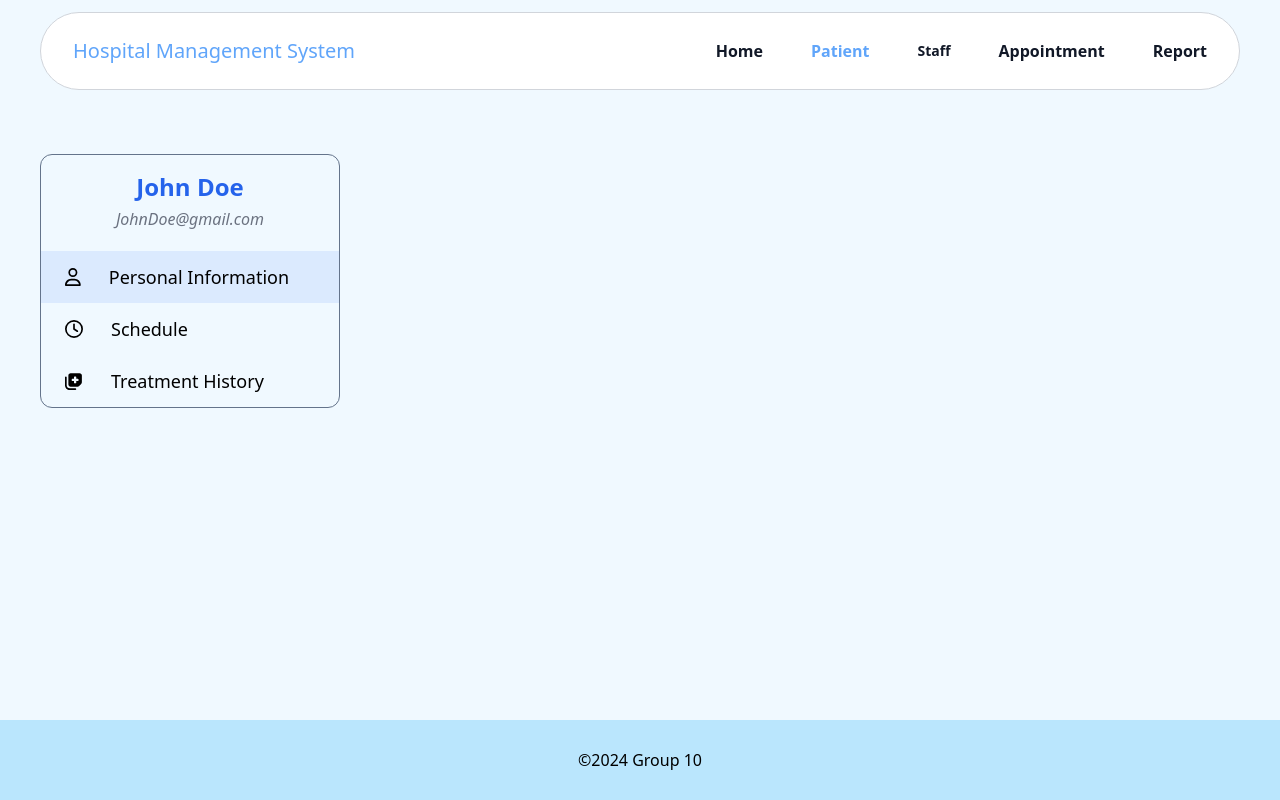
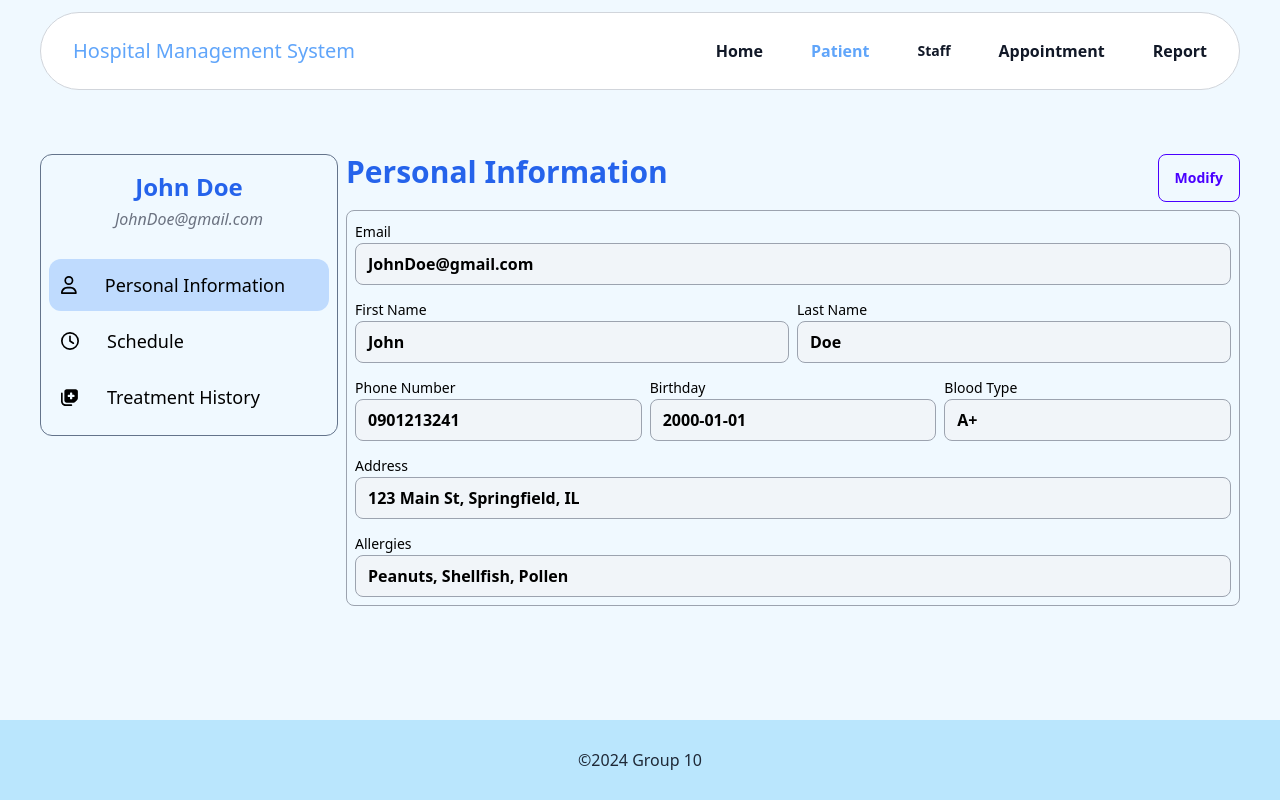
Before and after one commit to tom474/hospital_management_website, a React (Vite) app in the folder client/: page /patient/1 in a window 1280 px wide. Built offline with nearby package versions, Linux system fonts and the light colour scheme.

Commit message:
chore: Add DaisyUI plugin to Tailwind configuration and update PatientDetailPage
feat: finish patient information page

```diff
--- /dev/null
+++ b/client/src/components/patient/detail/PatientInformation.jsx
@@ -0,0 +1,253 @@
+import PropTypes from "prop-types";
+import { useState } from "react";
+
+export default function PatientInformation({ patient }) {
+	const [patientUpdate, setPatientUpdate] = useState(patient);
+	const [isUpdate, setIsUpdate] = useState(false);
+
+	const handleIsUpdate = () => {
+		setIsUpdate((prev) => !prev);
+	};
+
+	const handleOnChange = (e) => {
+		const { name, value } = e.target;
+		setPatientUpdate((prev) => ({ ...prev, [name]: value }));
+	};
+
+	const onSubmit = (e) => {
+		e.preventDefault();
+		console.log(patientUpdate);
+		setIsUpdate(false);
+	};
+
+	return (
+		<form onSubmit={onSubmit} className="w-9/12 mt-16 mb-6">
+			<div className="mb-2 flex justify-between">
+				<h1 className="font-semibold text-3xl text-blue-600">
+					Personal Information
+				</h1>
+
+				<div
+					onClick={handleIsUpdate}
+					className={`btn btn-outline ${
+						isUpdate ? "btn-error" : "btn-primary"
+					} `}
+				>
+					{isUpdate ? "Cancel" : "Modify"}
+				</div>
+			</div>
+			<div className="border-[1px] rounded-lg border-solid border-gray-400 p-2">
+				<div>
+					<label htmlFor="email" className="text-black text-sm">
+						Email
+					</label>
+					{isUpdate ? (
+						<input
+							type="email"
+							placeholder="Enter email"
+							value={patientUpdate.email}
+							name="email"
+							id="email"
+							onChange={handleOnChange}
+							className="input input-bordered w-full bg-slate-50 mt-2 text-black font-medium border-sky-200"
+						/>
+					) : (
+						<div className="font-semibold text-black w-full py-2 px-3 rounded-lg border-[1px] border-solid border-gray-400 bg-slate-100">
+							{patientUpdate.email}
+						</div>
+					)}
+				</div>
+
+				<div className="flex gap-2 mt-3">
+					<div className="w-6/12">
+						<label
+							htmlFor="firstName"
+							className="text-black text-sm"
+						>
+							First Name
+						</label>
+						{isUpdate ? (
+							<input
+								type="text"
+								placeholder="Enter first name"
+								value={patientUpdate.firstName}
+								name="firstName"
+								id="firstName"
+								onChange={handleOnChange}
+								className="input input-bordered w-full bg-slate-50 mt-2 text-black font-medium border-sky-200"
+							/>
+						) : (
+							<div className="font-semibold text-black w-full py-2 px-3 rounded-lg border-[1px] border-solid border-gray-400 bg-slate-100">
+								{patientUpdate.firstName}
+							</div>
+						)}
+					</div>
+
+					<div className="w-6/12">
+						<label
+							htmlFor="lastName"
+							className="text-black text-sm"
+						>
+							Last Name
+						</label>
+						{isUpdate ? (
+							<input
+								type="text"
+								placeholder="Enter last name"
+								value={patientUpdate.lastName}
+								name="lastName"
+								id="lastName"
+								onChange={handleOnChange}
+								className="input input-bordered w-full bg-slate-50 mt-2 text-black font-medium border-sky-200"
+							/>
+						) : (
+							<div className="font-semibold text-black w-full py-2 px-3 rounded-lg border-[1px] border-solid border-gray-400 bg-slate-100">
+								{patientUpdate.lastName}
+							</div>
+						)}
+					</div>
+				</div>
+
+				<div className="flex gap-2 mt-3">
+					<div className="w-4/12">
+						<label
+							htmlFor="phoneNumber"
+							className="text-black text-sm"
+						>
+							Phone Number
+						</label>
+						{isUpdate ? (
+							<input
+								type="text"
+								placeholder="Enter phone number"
+								value={patientUpdate.phoneNumber}
+								name="phoneNumber"
+								id="phoneNumber"
+								onChange={handleOnChange}
+								className="input input-bordered w-full bg-slate-50 mt-2 text-black font-medium border-sky-200"
+							/>
+						) : (
+							<div className="font-semibold text-black w-full py-2 px-3 rounded-lg border-[1px] border-solid border-gray-400 bg-slate-100">
+								{patientUpdate.phoneNumber}
+							</div>
+						)}
+					</div>
+
+					<div className="w-4/12">
+						<label
+							htmlFor="Birthday"
+							className="text-black text-sm"
+						>
+							Birthday
+						</label>
+						{isUpdate ? (
+							<input
+								type="date"
+								placeholder="Enter birthday"
+								value={patientUpdate.birthDate}
+								name="birthDate"
+								id="Birthday"
+								onChange={handleOnChange}
+								className="input input-bordered w-full bg-slate-50 mt-2 text-black font-medium border-sky-200"
+							/>
+						) : (
+							<div className="font-semibold text-black w-full py-2 px-3 rounded-lg border-[1px] border-solid border-gray-400 bg-slate-100">
+								{patientUpdate.birthDate}
+							</div>
+						)}
+					</div>
+					<div className="w-4/12">
+						<label
+							htmlFor="bloodType"
+							className="text-black text-sm"
+						>
+							Blood Type
+						</label>
+						{isUpdate ? (
+							<select
+								defaultValue={patientUpdate.bloodType}
+								name="bloodType"
+								onChange={handleOnChange}
+								className="select select-bordered w-full bg-slate-50 mt-2 text-black font-medium border-sky-200"
+							>
+								<option disabled>Select blood type</option>
+								<option value={"A+"}>A+</option>
+								<option value={"A-"}>A-</option>
+								<option value={"B+"}>B+</option>
+								<option value={"B-"}>B-</option>
+								<option value={"O+"}>O+</option>
+								<option value={"O-"}>O-</option>
+								<option value={"AB+"}>AB+</option>
+								<option value={"AB-"}>AB-</option>
+							</select>
+						) : (
+							<div className="font-semibold text-black w-full py-2 px-3 rounded-lg border-[1px] border-solid border-gray-400 bg-slate-100">
+								{patientUpdate.bloodType}
+							</div>
+						)}
+					</div>
+				</div>
+
+				<div className="mt-3">
+					<label htmlFor="address" className="text-black text-sm">
+						Address
+					</label>
+					{isUpdate ? (
+						<input
+							type="text"
+							placeholder="Enter Address"
+							value={patientUpdate.address}
+							name="address"
+							id="address"
+							onChange={handleOnChange}
+							className="input input-bordered w-full bg-slate-50 mt-2 text-black font-medium border-sky-200"
+						/>
+					) : (
+						<div className="font-semibold text-black w-full py-2 px-3 rounded-lg border-[1px] border-solid border-gray-400 bg-slate-100">
+							{patientUpdate.address}
+						</div>
+					)}
+				</div>
+
+				<div className="mt-3">
+					<label htmlFor="allergies" className="text-black text-sm">
+						Allergies
+					</label>
+					{isUpdate ? (
+						<input
+							type="text"
+							placeholder="Enter allergies"
+							value={patientUpdate.allergies}
+							name="allergies"
+							id="allergies"
+							onChange={handleOnChange}
+							className="input input-bordered w-full bg-slate-50 mt-2 text-black font-medium border-sky-200"
+						/>
+					) : (
+						<div className="font-semibold text-black w-full py-2 px-3 rounded-lg border-[1px] border-solid border-gray-400 bg-slate-100">
+							{patientUpdate.allergies}
+						</div>
+					)}
+				</div>
+				{isUpdate && (
+					<div className="mt-5 flex gap-1">
+						<button className="w-6/12 btn btn-success text-white">
+							Update
+						</button>
+						<button
+							type="reset"
+							onClick={() => setIsUpdate(false)}
+							className="w-6/12 btn btn-outline btn-error text-white"
+						>
+							cancel
+						</button>
+					</div>
+				)}
+			</div>
+		</form>
+	);
+}
+
+PatientInformation.propTypes = {
+	patient: PropTypes.object.isRequired
+};
--- a/client/src/components/patient/detail/Sidebar.jsx
+++ b/client/src/components/patient/detail/Sidebar.jsx
@@ -44,7 +44,7 @@ export default function Sidebar({ patient }) {
 	};
 
 	return (
-		<div className="w-3/12 flex flex-col justify-center items-center mt-16 border-solid border-[1px] rounded-xl border-slate-500">
+		<div className="w-3/12 flex flex-col justify-center items-center mt-16 border-solid border-[1px] rounded-xl border-slate-500 h-fit">
 			<div className="flex flex-col items-center mt-4 mb-5">
 				<p className="text-2xl text-blue-600 font-semibold">
 					{patient.firstName} {patient.lastName}
@@ -55,16 +55,16 @@ export default function Sidebar({ patient }) {
 				</p>
 			</div>
 			<div className="w-full rounded-bl-xl rounded-br-xl overflow-clip">
-				<ul className="menu bg-base-200  w-full">
+				<ul className="menu menu-vertical w-full">
 					{sidebarOptions.map((option, index) => (
 						<li
 							key={index}
-							className={`cursor-pointer py-3 p-2 transition delay-150 ease-linear hover:bg-blue-100 ${
-								option.selected ? "bg-blue-100" : ""
+							className={`cursor-pointer mb-1 rounded-xl transition delay-150 ease-in-out ${
+								option.selected ? "bg-blue-200" : ""
 							}`}
 							onClick={() => handleSelectOption(option.title)}
 						>
-							<div className="flex gap-5 ml-4 items-center text-lg">
+							<div className="flex gap-5 p-3 items-center text-lg text-black">
 								{option.icon}
 								<span className="ml-2">{option.title}</span>
 							</div>
--- a/client/src/pages/PatientDetailPage.jsx
+++ b/client/src/pages/PatientDetailPage.jsx
@@ -1,5 +1,6 @@
 import { useLocation } from "react-router-dom";
 import Sidebar from "../components/patient/detail/Sidebar";
+import PatientInformation from "../components/patient/detail/PatientInformation";
 
 const patient = {
 	id: 1,
@@ -7,7 +8,7 @@ const patient = {
 	lastName: "Doe",
 	email: "JohnDoe@gmail.com",
 	phoneNumber: "0901213241",
-	birthDate: "01/01/2000",
+	birthDate: "2000-01-01",
 	bloodType: "A+",
 	address: "123 Main St, Springfield, IL",
 	allergies: "Peanuts, Shellfish, Pollen"
@@ -22,7 +23,11 @@ export default function PatientDetailPage() {
 	return (
 		<div className="flex flex-row gap-2">
 			<Sidebar patient={patient} />
-			<div></div>
+
+			{option == "personal_information" && (
+				<PatientInformation patient={patient} />
+			)}
+			{option == null && <PatientInformation patient={patient} />}
 		</div>
 	);
 }
--- a/client/tailwind.config.js
+++ b/client/tailwind.config.js
@@ -8,5 +8,6 @@ export default {
 			}
 		}
 	},
-	plugins: []
+	// eslint-disable-next-line no-undef
+	plugins: [require("daisyui")]
 };
```
